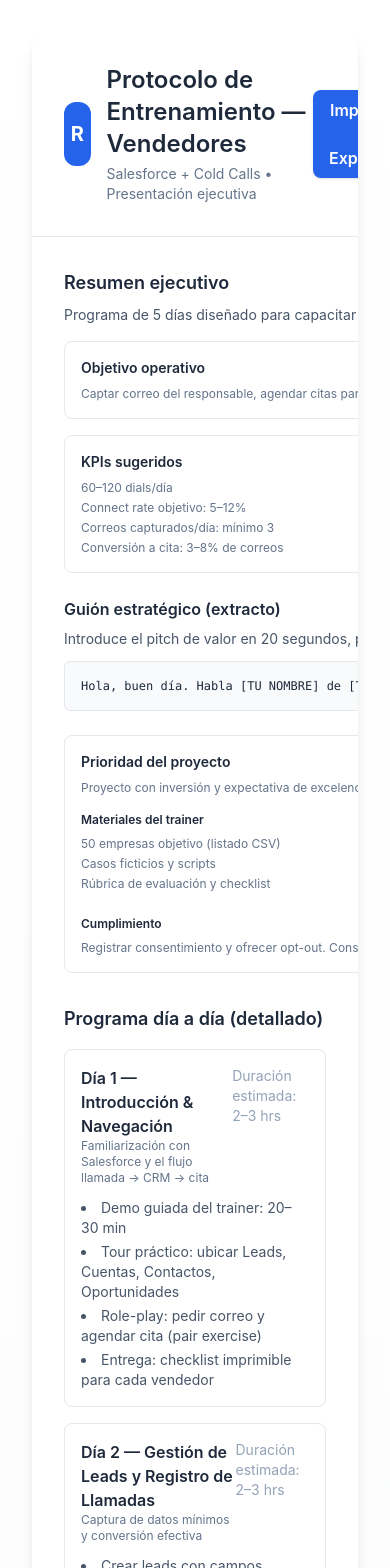
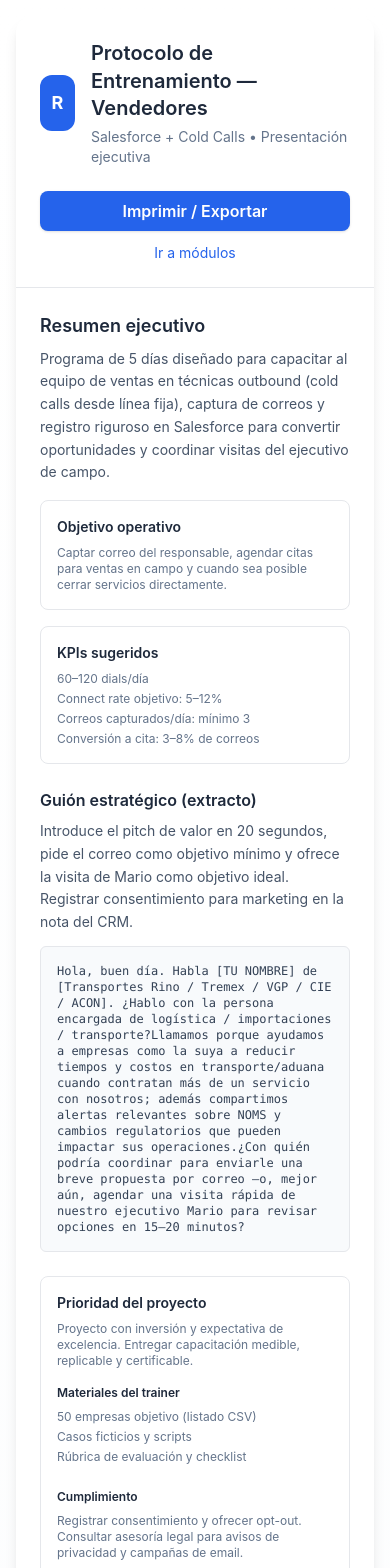
Before and after one commit to blasperez/BlasPerezCV, a React (Vite) app: page / in a window 390 px wide. Shown: the top 1568 px of the page. Built offline with nearby package versions, Linux system fonts and the light colour scheme.

Commit message:
Mejorar diseño responsive

```diff
--- a/protocolo.jsx
+++ b/protocolo.jsx
@@ -66,33 +66,57 @@ export default function TrainingProtocolPresentation() {
   };
 
   return (
-    <div className="min-h-screen bg-gradient-to-b from-white to-slate-50 p-8 text-slate-800">
+    <div className="min-h-screen bg-gradient-to-b from-white to-slate-50 p-4 sm:p-6 lg:p-8 text-slate-800">
       <div className="max-w-6xl mx-auto bg-white rounded-2xl shadow-lg overflow-hidden">
-        <header className="flex items-center justify-between p-8 border-b">
-          <div className="flex items-center gap-4">
-            <div className="w-16 h-16 rounded-xl flex items-center justify-center bg-blue-600 text-white font-bold text-xl">R</div>
-            <div>
-              <h1 className="text-2xl font-semibold">Protocolo de Entrenamiento — Vendedores</h1>
-              <p className="text-sm text-slate-500 mt-1">Salesforce + Cold Calls • Presentación ejecutiva</p>
+        <header className="flex flex-col gap-6 p-6 sm:p-8 border-b md:flex-row md:items-center md:justify-between">
+          <div className="flex items-center gap-4 flex-1 min-w-0">
+            <div className="w-14 h-14 sm:w-16 sm:h-16 rounded-xl flex items-center justify-center bg-blue-600 text-white font-bold text-lg sm:text-xl">
+              R
+            </div>
+            <div className="min-w-0">
+              <h1 className="text-xl sm:text-2xl font-semibold leading-snug">
+                Protocolo de Entrenamiento — Vendedores
+              </h1>
+              <p className="text-sm text-slate-500 mt-1">
+                Salesforce + Cold Calls • Presentación ejecutiva
+              </p>
             </div>
           </div>
-          <div className="flex items-center gap-3">
-            <button onClick={() => window.print()} className="inline-flex items-center gap-2 bg-blue-600 text-white px-4 py-2 rounded-lg font-semibold shadow">Imprimir / Exportar</button>
-            <a href="#modules" className="text-sm text-slate-500 hover:text-slate-700">Ir a módulos</a>
+          <div className="flex flex-col sm:flex-row sm:items-center gap-3">
+            <button
+              onClick={() => window.print()}
+              className="inline-flex justify-center items-center gap-2 bg-blue-600 text-white px-4 py-2 rounded-lg font-semibold shadow focus:outline-none focus:ring-2 focus:ring-blue-500 focus:ring-offset-2"
+            >
+              Imprimir / Exportar
+            </button>
+            <a
+              href="#modules"
+              className="text-sm text-blue-600 sm:text-slate-500 hover:text-blue-700 sm:hover:text-slate-700 text-center"
+            >
+              Ir a módulos
+            </a>
           </div>
         </header>
 
-        <main className="p-8">
-          <motion.section initial={{ opacity: 0, y: 8 }} animate={{ opacity: 1, y: 0 }} transition={{ duration: 0.5 }}>
-            <div className="grid md:grid-cols-3 gap-6">
+        <main className="p-6 sm:p-8">
+          <motion.section
+            initial={{ opacity: 0, y: 8 }}
+            animate={{ opacity: 1, y: 0 }}
+            transition={{ duration: 0.5 }}
+          >
+            <div className="grid gap-6 md:grid-cols-3">
               <div className="md:col-span-2">
                 <h2 className="text-lg font-semibold">Resumen ejecutivo</h2>
-                <p className="text-sm text-slate-600 mt-2">Programa de 5 días diseñado para capacitar al equipo de ventas en técnicas outbound (cold calls desde línea fija), captura de correos y registro riguroso en Salesforce para convertir oportunidades y coordinar visitas del ejecutivo de campo.</p>
+                <p className="text-sm text-slate-600 mt-2 leading-relaxed">
+                  Programa de 5 días diseñado para capacitar al equipo de ventas en técnicas outbound (cold calls desde línea fija), captura de correos y registro riguroso en Salesforce para convertir oportunidades y coordinar visitas del ejecutivo de campo.
+                </p>
 
-                <div className="mt-4 grid md:grid-cols-2 gap-4">
+                <div className="mt-4 grid gap-4 sm:grid-cols-2">
                   <div className="p-4 rounded-lg border">
                     <h3 className="text-sm font-semibold">Objetivo operativo</h3>
-                    <p className="text-xs text-slate-500 mt-2">Captar correo del responsable, agendar citas para ventas en campo y cuando sea posible cerrar servicios directamente.</p>
+                    <p className="text-xs text-slate-500 mt-2">
+                      Captar correo del responsable, agendar citas para ventas en campo y cuando sea posible cerrar servicios directamente.
+                    </p>
                   </div>
                   <div className="p-4 rounded-lg border">
                     <h3 className="text-sm font-semibold">KPIs sugeridos</h3>
@@ -107,16 +131,26 @@ export default function TrainingProtocolPresentation() {
 
                 <div className="mt-6">
                   <h3 className="text-md font-semibold">Guión estratégico (extracto)</h3>
-                  <p className="text-sm text-slate-600 mt-2">Introduce el pitch de valor en 20 segundos, pide el correo como objetivo mínimo y ofrece la visita de Mario como objetivo ideal. Registrar consentimiento para marketing en la nota del CRM.</p>
-                  <div className="mt-3 p-4 bg-slate-50 rounded-md border">
-                    <pre className="text-xs">{coldCallScript.intro}\n\n{coldCallScript.value}\n\n{coldCallScript.keyQuestion}</pre>
+                  <p className="text-sm text-slate-600 mt-2 leading-relaxed">
+                    Introduce el pitch de valor en 20 segundos, pide el correo como objetivo mínimo y ofrece la visita de Mario como objetivo ideal. Registrar consentimiento para marketing en la nota del CRM.
+                  </p>
+                  <div className="mt-3 p-4 bg-slate-50 rounded-md border overflow-hidden">
+                    <pre className="text-xs whitespace-pre-wrap break-words text-slate-700">
+                      {coldCallScript.intro}
+
+                      {coldCallScript.value}
+
+                      {coldCallScript.keyQuestion}
+                    </pre>
                   </div>
                 </div>
               </div>
 
-              <aside className="p-4 rounded-lg border">
+              <aside className="p-4 rounded-lg border bg-white/60 backdrop-blur-sm">
                 <h3 className="text-sm font-semibold">Prioridad del proyecto</h3>
-                <p className="text-xs text-slate-500 mt-2">Proyecto con inversión y expectativa de excelencia. Entregar capacitación medible, replicable y certificable.</p>
+                <p className="text-xs text-slate-500 mt-2">
+                  Proyecto con inversión y expectativa de excelencia. Entregar capacitación medible, replicable y certificable.
+                </p>
 
                 <div className="mt-4">
                   <h4 className="text-xs font-semibold">Materiales del trainer</h4>
@@ -129,53 +163,86 @@ export default function TrainingProtocolPresentation() {
 
                 <div className="mt-6">
                   <h4 className="text-xs font-semibold">Cumplimiento</h4>
-                  <p className="text-xs text-slate-500 mt-2">Registrar consentimiento y ofrecer opt-out. Consultar asesoría legal para avisos de privacidad y campañas de email.</p>
+                  <p className="text-xs text-slate-500 mt-2">
+                    Registrar consentimiento y ofrecer opt-out. Consultar asesoría legal para avisos de privacidad y campañas de email.
+                  </p>
                 </div>
               </aside>
             </div>
           </motion.section>
 
-          <motion.section id="modules" className="mt-8" initial={{ opacity: 0 }} animate={{ opacity: 1 }} transition={{ delay: 0.1 }}>
-            <h2 className="text-lg font-semibold mb-4">Programa día a día (detallado)</h2>
+          <motion.section
+            id="modules"
+            className="mt-8"
+            initial={{ opacity: 0 }}
+            animate={{ opacity: 1 }}
+            transition={{ delay: 0.1 }}
+          >
+            <h2 className="text-lg font-semibold mb-4">
+              Programa día a día (detallado)
+            </h2>
 
             <div className="space-y-4">
               {modules.map((m, i) => (
-                <motion.article key={m.title} initial={{ opacity: 0, y: 6 }} animate={{ opacity: 1, y: 0 }} transition={{ delay: i * 0.08 }} className="p-4 border rounded-lg">
-                  <div className="flex items-start justify-between">
+                <motion.article
+                  key={m.title}
+                  initial={{ opacity: 0, y: 6 }}
+                  animate={{ opacity: 1, y: 0 }}
+                  transition={{ delay: i * 0.08 }}
+                  className="p-4 border rounded-lg bg-white"
+                >
+                  <div className="flex flex-col gap-2 sm:flex-row sm:items-start sm:justify-between">
                     <div>
                       <h3 className="font-semibold">{m.title}</h3>
                       <p className="text-xs text-slate-500">{m.subtitle}</p>
                     </div>
-                    <div className="text-sm text-slate-400">Duración estimada: 2–3 hrs</div>
+                    <div className="text-xs sm:text-sm text-slate-400">
+                      Duración estimada: 2–3 hrs
+                    </div>
                   </div>
-                  <ul className="mt-3 text-sm text-slate-600 space-y-1 list-disc list-inside">
-                    {m.bullets.map(b => <li key={b}>{b}</li>)}
+                  <ul className="mt-3 text-sm text-slate-600 space-y-1 list-disc list-inside leading-relaxed">
+                    {m.bullets.map((b) => (
+                      <li key={b}>{b}</li>
+                    ))}
                   </ul>
                 </motion.article>
               ))}
             </div>
           </motion.section>
 
-          <motion.section className="mt-8" initial={{ opacity: 0 }} animate={{ opacity: 1 }} transition={{ delay: 0.2 }}>
+          <motion.section
+            className="mt-8"
+            initial={{ opacity: 0 }}
+            animate={{ opacity: 1 }}
+            transition={{ delay: 0.2 }}
+          >
             <h2 className="text-lg font-semibold">Guión completo y tácticas</h2>
-            <div className="mt-3 grid md:grid-cols-2 gap-4">
+            <div className="mt-3 grid gap-4 md:grid-cols-2">
               <div className="p-4 border rounded-lg bg-slate-50">
                 <h4 className="font-semibold">Pitch y preguntas clave</h4>
-                <p className="text-sm text-slate-600 mt-2">{coldCallScript.value}</p>
+                <p className="text-sm text-slate-600 mt-2">
+                  {coldCallScript.value}
+                </p>
                 <div className="mt-3">
                   <h5 className="text-sm font-semibold">Pregunta clave</h5>
-                  <p className="text-sm text-slate-600">{coldCallScript.keyQuestion}</p>
+                  <p className="text-sm text-slate-600">
+                    {coldCallScript.keyQuestion}
+                  </p>
                 </div>
               </div>
 
               <div className="p-4 border rounded-lg">
                 <h4 className="font-semibold">Tácticas</h4>
                 <ul className="text-sm text-slate-600 mt-2 list-disc list-inside">
-                  {coldCallScript.tactics.map(t => <li key={t}>{t}</li>)}
+                  {coldCallScript.tactics.map((t) => (
+                    <li key={t}>{t}</li>
+                  ))}
                 </ul>
                 <div className="mt-3">
                   <h5 className="text-sm font-semibold">Voicemail</h5>
-                  <pre className="text-xs mt-2 bg-slate-50 p-2 rounded">{coldCallScript.voicemail}</pre>
+                  <pre className="text-xs mt-2 bg-slate-50 p-2 rounded whitespace-pre-wrap break-words text-slate-700">
+                    {coldCallScript.voicemail}
+                  </pre>
                 </div>
               </div>
             </div>
@@ -192,26 +259,39 @@ export default function TrainingProtocolPresentation() {
             </div>
           </motion.section>
 
-          <motion.section className="mt-8 mb-12" initial={{ opacity: 0 }} animate={{ opacity: 1 }} transition={{ delay: 0.25 }}>
+          <motion.section
+            className="mt-8 mb-12"
+            initial={{ opacity: 0 }}
+            animate={{ opacity: 1 }}
+            transition={{ delay: 0.25 }}
+          >
             <h2 className="text-lg font-semibold">Siguientes pasos sugeridos</h2>
-            <div className="mt-3 grid md:grid-cols-3 gap-4">
-              <div className="p-4 border rounded-lg">
+            <div className="mt-3 grid gap-4 md:grid-cols-3">
+              <div className="p-4 border rounded-lg bg-white">
                 <h4 className="font-semibold">1. Listado objetivo</h4>
-                <p className="text-sm text-slate-600 mt-2">Importar 50 empresas priorizadas como dataset inicial y asignar por vendedor.</p>
+                <p className="text-sm text-slate-600 mt-2">
+                  Importar 50 empresas priorizadas como dataset inicial y asignar por vendedor.
+                </p>
               </div>
-              <div className="p-4 border rounded-lg">
+              <div className="p-4 border rounded-lg bg-white">
                 <h4 className="font-semibold">2. Entrenamiento de campo</h4>
-                <p className="text-sm text-slate-600 mt-2">Sesiones de role-play diarias y práctica supervisada en CRM.</p>
+                <p className="text-sm text-slate-600 mt-2">
+                  Sesiones de role-play diarias y práctica supervisada en CRM.
+                </p>
               </div>
-              <div className="p-4 border rounded-lg">
+              <div className="p-4 border rounded-lg bg-white">
                 <h4 className="font-semibold">3. Medición</h4>
-                <p className="text-sm text-slate-600 mt-2">Definir panel de KPIs y frecuencia de reportes (diario / semanal).</p>
+                <p className="text-sm text-slate-600 mt-2">
+                  Definir panel de KPIs y frecuencia de reportes (diario / semanal).
+                </p>
               </div>
             </div>
           </motion.section>
         </main>
 
-        <footer className="p-6 border-t text-sm text-slate-500">Preparado por: Equipo Comercial • Grupo Rino — Versión para presentación</footer>
+        <footer className="p-6 border-t text-sm text-slate-500 text-center sm:text-left">
+          Preparado por: Equipo Comercial • Grupo Rino — Versión para presentación
+        </footer>
       </div>
     </div>
   );
```
